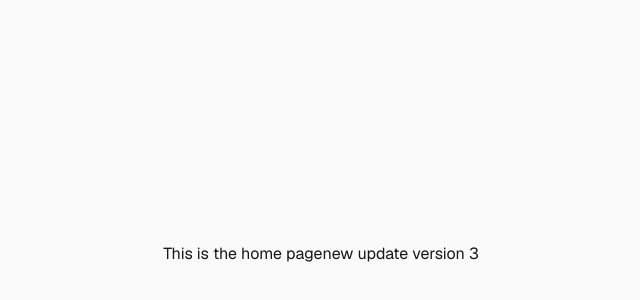
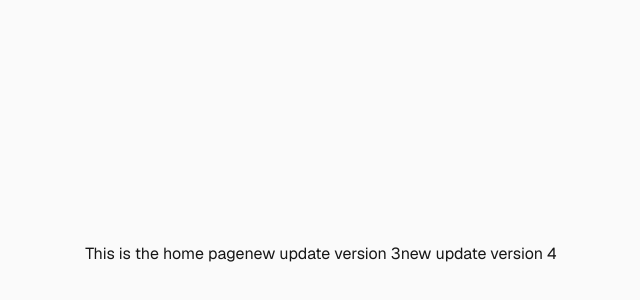
Before and after one commit to Noyonchandrasaha/next_project_ci_1-, a Next.js app: page / in a window 1280 px wide. Shown: the part 146-446 px from the top of the page, without its empty margins (319-959 px from the left). Built offline with nearby package versions, Linux system fonts and the light colour scheme.

Commit message:
update 4

```diff
--- a/app/page.tsx
+++ b/app/page.tsx
@@ -4,6 +4,7 @@ export default function Home() {
     <div className="flex min-h-screen items-center justify-center bg-zinc-50 font-sans dark:bg-black">
       <h1>This is the home page </h1>
       <p>new update version 3</p>
+      <p>new update version 4</p>
     </div>
   );
 }
```
